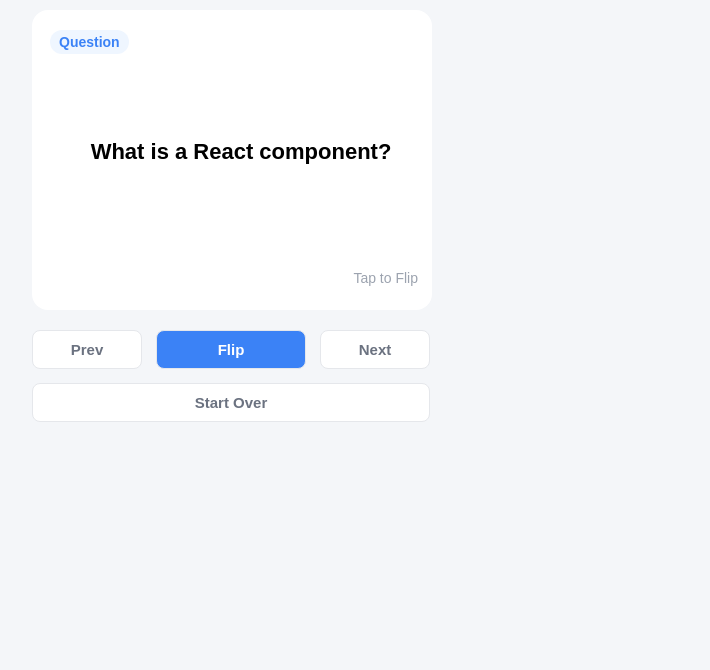
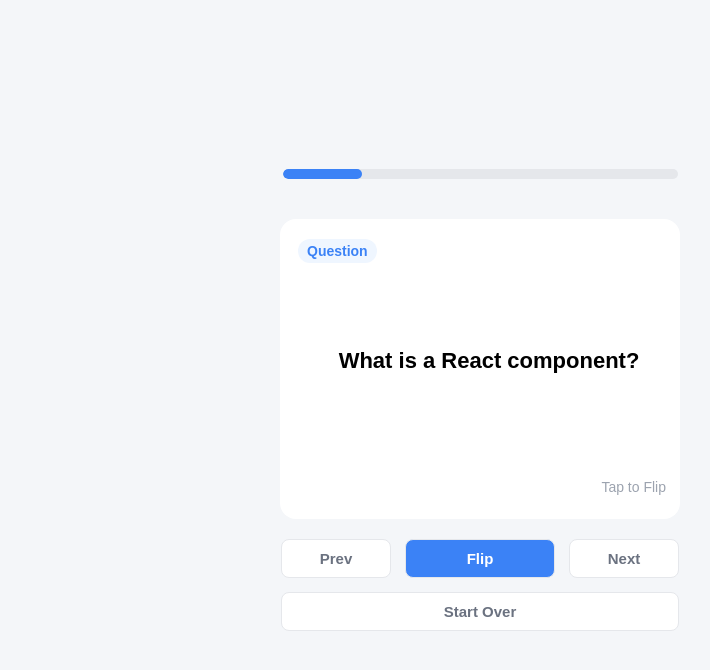
Before and after one commit to qasimjalal4/React-Projects, a React (Vite) app in the folder flashcard-app/: page / in a window 1280 px wide. Shown: the top 670 px of the page, without its empty margins (160-870 px from the left). Built offline with nearby package versions, Linux system fonts and the light colour scheme.

Commit message:
added a progress bar

```diff
--- a/flashcard-app/src/App.css
+++ b/flashcard-app/src/App.css
@@ -3,4 +3,8 @@
   height: 100vh;
   margin-left: auto;
   margin-right: auto;
+  display: flex;
+  flex-direction: column;
+  justify-content: center;
+  align-items: center;
 }
--- a/flashcard-app/src/App.jsx
+++ b/flashcard-app/src/App.jsx
@@ -1,6 +1,7 @@
 import { cards } from './data/cards';
 import { FlashCard } from './components/FlashCard'
 import { Controls } from './components/Controls';
+import { ProgressBar } from './components/ProgressBar';
 import './App.css'
 import { useState } from 'react'
 
@@ -36,8 +37,11 @@
     setCurrentIndex(0);
   }
 
+  const progress = ((currentIndex + 1) / cards.length ) * 100;
+
   return (
     <div className='app-container'>
+     <ProgressBar progress={progress} />
      <FlashCard isFlipped={isFlipped} onFlip={flipCard} currentIndex={currentIndex} />
      <Controls onPrev={prevQuestion} onNext={nextQuestion} onFlip={flipCard} onStartAgain={startAain}  />
     </div>
--- a/flashcard-app/src/components/Controls.css
+++ b/flashcard-app/src/components/Controls.css
@@ -5,6 +5,8 @@
   font-weight: 550;
   cursor: pointer;
   color: #6b7280;
+
+  transition : all 0.3s ease;
 }
 
 button:hover {
--- a/flashcard-app/src/components/FlashCard.css
+++ b/flashcard-app/src/components/FlashCard.css
@@ -1,6 +1,6 @@
 .card-container {
   perspective: 1000px;
-  margin-top: 10px;
+  margin-top: 20px;
 }
 
 .card {
--- a/flashcard-app/src/components/ProgressBar.css
+++ b/flashcard-app/src/components/ProgressBar.css
@@ -0,0 +1,8 @@
+.progress-bar {
+  width: 395px;
+  background-color: #e5e7eb;
+  height: 10px;
+  border-radius: 6px;
+  margin-bottom: 20px;
+  overflow: hidden;
+}
--- a/flashcard-app/src/components/ProgressBar.jsx
+++ b/flashcard-app/src/components/ProgressBar.jsx
@@ -1,7 +1,16 @@
 import './ProgressBar.css'
 
-export function ProgressBar() {
+export function ProgressBar({progress}) {
   return (
-    <></>
+    <div className='progress-bar'>
+     <div style={{
+      width: `${progress}%`,
+      backgroundColor: '#3b82f6',
+      height: '100%',
+      borderRadius: '6px',
+      transition: 'width 0.5s'
+
+     }}></div>
+    </div>
   )
 }
```
